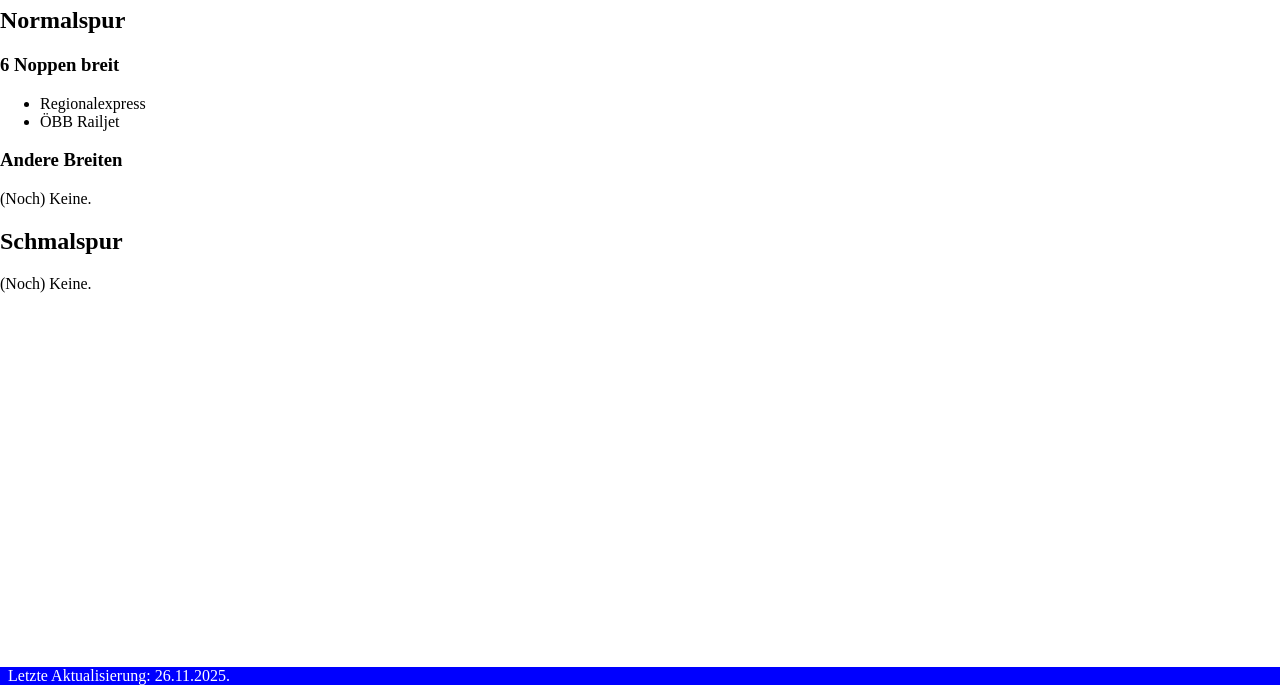
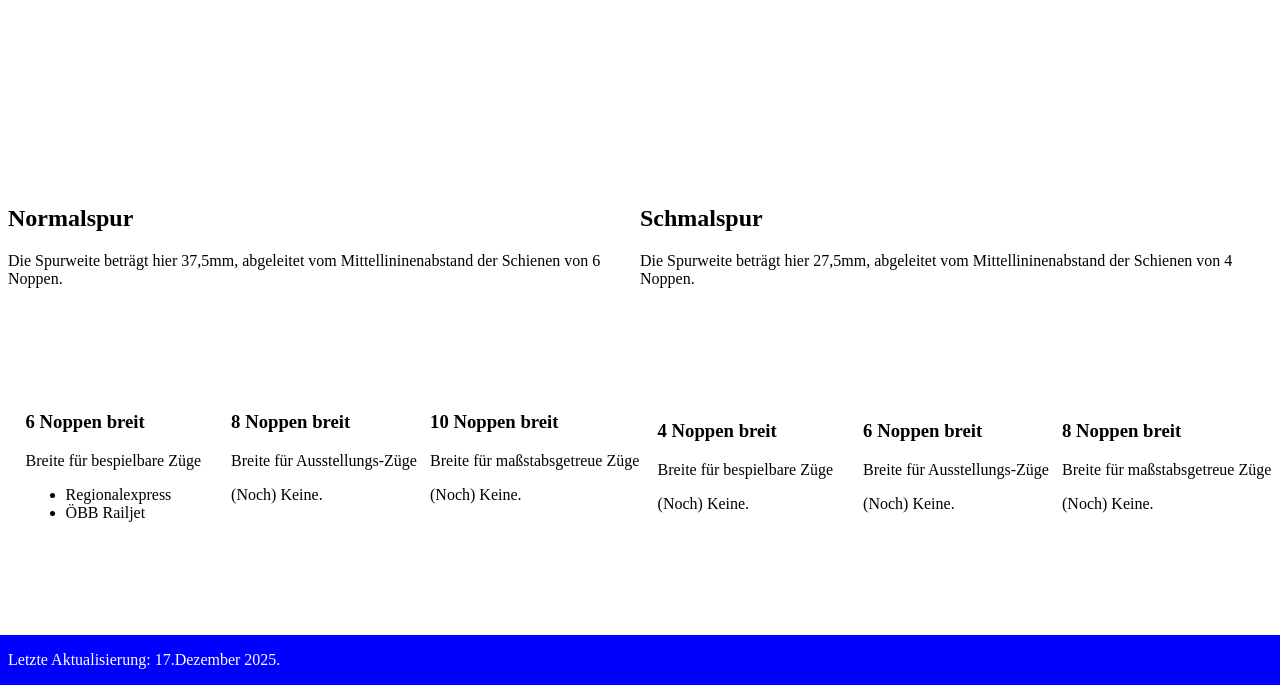
Before and after one commit to Qwert26/Qwert26.github.io, a plain HTML site: page MKBSMEB/steuerwagenliste.html in a window 1280 px wide. Shown: the part 115-800 px from the top of the page. Drawn offline with Linux system fonts and the light colour scheme.

Commit message:
Besseres Layout für Listen

```diff
--- /dev/null
+++ b/MKBSMEB/listen.css
@@ -0,0 +1,21 @@
+main {
+	display: grid;
+	grid-template-columns: 1fr 1fr;
+	justify-items: center;
+}
+
+main>hgroup {
+	grid-column-start: 1;
+	grid-column-end: -1;
+}
+
+main>section {
+	display: grid;
+	grid-template-columns: 1fr 1fr 1fr;
+	justify-items: center;
+}
+
+main>section>hgroup {
+	grid-column-start: 1;
+	grid-column-end: -1;
+}
--- a/MKBSMEB/lokliste.html
+++ b/MKBSMEB/lokliste.html
@@ -1,11 +1,12 @@
 <!DOCTYPE html>
-<html lang="de">
+<html lang="de-DE">
 
 <head>
 	<meta charset="UTF-8" />
 	<meta name="viewport" content="width=device-width, initial-scale=1" />
 	<meta name="color-scheme" content="normal" />
 	<link rel="stylesheet" href="../standard.css" type="text/css" />
+	<link rel="stylesheet" href="listen.css" type="text/css" />
 	<link rel="icon" href="" type="image" />
 	<title>Loks</title>
 </head>
@@ -19,21 +20,70 @@
 		</nav>
 	</header>
 	<main>
+		<hgroup>
 			<h1>Lokliste</h1>
+		</hgroup>
+		<section>
+			<hgroup>
 				<h2>Normalspur</h2>
+				<p>Die Spurweite beträgt hier 37,5mm, abgeleitet vom Mittellininenabstand der Schienen von 6 Noppen.</p>
+			</hgroup>
+			<section>
+				<hgroup>
 					<h3>6 Noppen breit</h3>
+					<p>Breite für bespielbare Züge</p>
+				</hgroup>
 				<ul>
 					<li><a href="Loks/v200.html">V200</a></li>
 					<li>BR101</li>
 					<li>Taurus 1116</li>
 				</ul>
-		<h3>Andere Breiten</h3>
+			</section>
+			<section>
+				<hgroup>
+					<h3>8 Noppen breit</h3>
+					<p>Breite für Ausstellungs-Züge</p>
+				</hgroup>
 				<p>(Noch) Keine.</p>
+			</section>
+			<section>
+				<hgroup>
+					<h3>10 Noppen breit</h3>
+					<p>Breite für maßstabsgetreue Züge</p>
+				</hgroup>
+				<p>(Noch) Keine.</p>
+			</section>
+		</section>
+		<section>
+			<hgroup>
 				<h2>Schmalspur</h2>
+				<p>Die Spurweite beträgt hier 27,5mm, abgeleitet vom Mittellininenabstand der Schienen von 4 Noppen.</p>
+			</hgroup>
+			<section>
+				<hgroup>
+					<h3>4 Noppen breit</h3>
+					<p>Breite für bespielbare Züge</p>
+				</hgroup>
 				<p>(Noch) Keine.</p>
+			</section>
+			<section>
+				<hgroup>
+					<h3>6 Noppen breit</h3>
+					<p>Breite für Ausstellungs-Züge</p>
+				</hgroup>
+				<p>(Noch) Keine.</p>
+			</section>
+			<section>
+				<hgroup>
+					<h3>8 Noppen breit</h3>
+					<p>Breite für maßstabsgetreue Züge</p>
+				</hgroup>
+				<p>(Noch) Keine.</p>
+			</section>
+		</section>
 	</main>
 	<footer>
-		Letzte Aktualisierung: <time datetime="2025-11-26">26.11.2025</time>.
+		<p>Letzte Aktualisierung: <time datetime="2025-12-17">17.Dezember 2025</time>.</p>
 	</footer>
 </body>
 
--- a/MKBSMEB/steuerwagenliste.html
+++ b/MKBSMEB/steuerwagenliste.html
@@ -1,11 +1,12 @@
 <!DOCTYPE html>
-<html lang="de">
+<html lang="de-DE">
 
 <head>
 	<meta charset="UTF-8" />
 	<meta name="viewport" content="width=device-width, initial-scale=1" />
 	<meta name="color-scheme" content="normal" />
 	<link rel="stylesheet" href="../standard.css" type="text/css" />
+	<link rel="stylesheet" href="listen.css" type="text/css" />
 	<link rel="icon" href="" type="image" />
 	<title>Steuerwagen</title>
 </head>
@@ -19,20 +20,70 @@
 		</nav>
 	</header>
 	<main>
+		<hgroup>
 			<h1>Steuerwagenliste</h1>
+			<p></p>
+		</hgroup>
+		<section>
+			<hgroup>
 				<h2>Normalspur</h2>
+				<p>Die Spurweite beträgt hier 37,5mm, abgeleitet vom Mittellininenabstand der Schienen von 6 Noppen.</p>
+			</hgroup>
+			<section>
+				<hgroup>
 					<h3>6 Noppen breit</h3>
+					<p>Breite für bespielbare Züge</p>
+				</hgroup>
 				<ul>
 					<li>Regionalexpress</li>
 					<li>ÖBB Railjet</li>
 				</ul>
-		<h3>Andere Breiten</h3>
+			</section>
+			<section>
+				<hgroup>
+					<h3>8 Noppen breit</h3>
+					<p>Breite für Ausstellungs-Züge</p>
+				</hgroup>
 				<p>(Noch) Keine.</p>
+			</section>
+			<section>
+				<hgroup>
+					<h3>10 Noppen breit</h3>
+					<p>Breite für maßstabsgetreue Züge</p>
+				</hgroup>
+				<p>(Noch) Keine.</p>
+			</section>
+		</section>
+		<section>
+			<hgroup>
 				<h2>Schmalspur</h2>
+				<p>Die Spurweite beträgt hier 27,5mm, abgeleitet vom Mittellininenabstand der Schienen von 4 Noppen.</p>
+			</hgroup>
+			<section>
+				<hgroup>
+					<h3>4 Noppen breit</h3>
+					<p>Breite für bespielbare Züge</p>
+				</hgroup>
 				<p>(Noch) Keine.</p>
+			</section>
+			<section>
+				<hgroup>
+					<h3>6 Noppen breit</h3>
+					<p>Breite für Ausstellungs-Züge</p>
+				</hgroup>
+				<p>(Noch) Keine.</p>
+			</section>
+			<section>
+				<hgroup>
+					<h3>8 Noppen breit</h3>
+					<p>Breite für maßstabsgetreue Züge</p>
+				</hgroup>
+				<p>(Noch) Keine.</p>
+			</section>
+		</section>
 	</main>
 	<footer>
-		Letzte Aktualisierung: <time datetime="2025-11-26">26.11.2025</time>.
+		<p>Letzte Aktualisierung: <time datetime="2025-12-17">17.Dezember 2025</time>.</p>
 	</footer>
 </body>
 
--- a/standard.css
+++ b/standard.css
@@ -49,10 +49,12 @@ body>main {
 	overflow-y: auto;
 	overflow-x: hidden;
 	padding-right: 8px;
+	padding-left: 8px;
 }
 
 body:has(aside)>main {
 	grid-column-start: 2;
+	padding-left: 0;
 }
 
 header a:link {
```
Also changed, not shown: MKBSMEB/Loks/v200.html (+1 -1 lines), MKBSMEB/bautips.html (+7 -2 lines), MKBSMEB/index.html (+8 -5 lines). Lines whose indentation alone changed are shown as unchanged.
